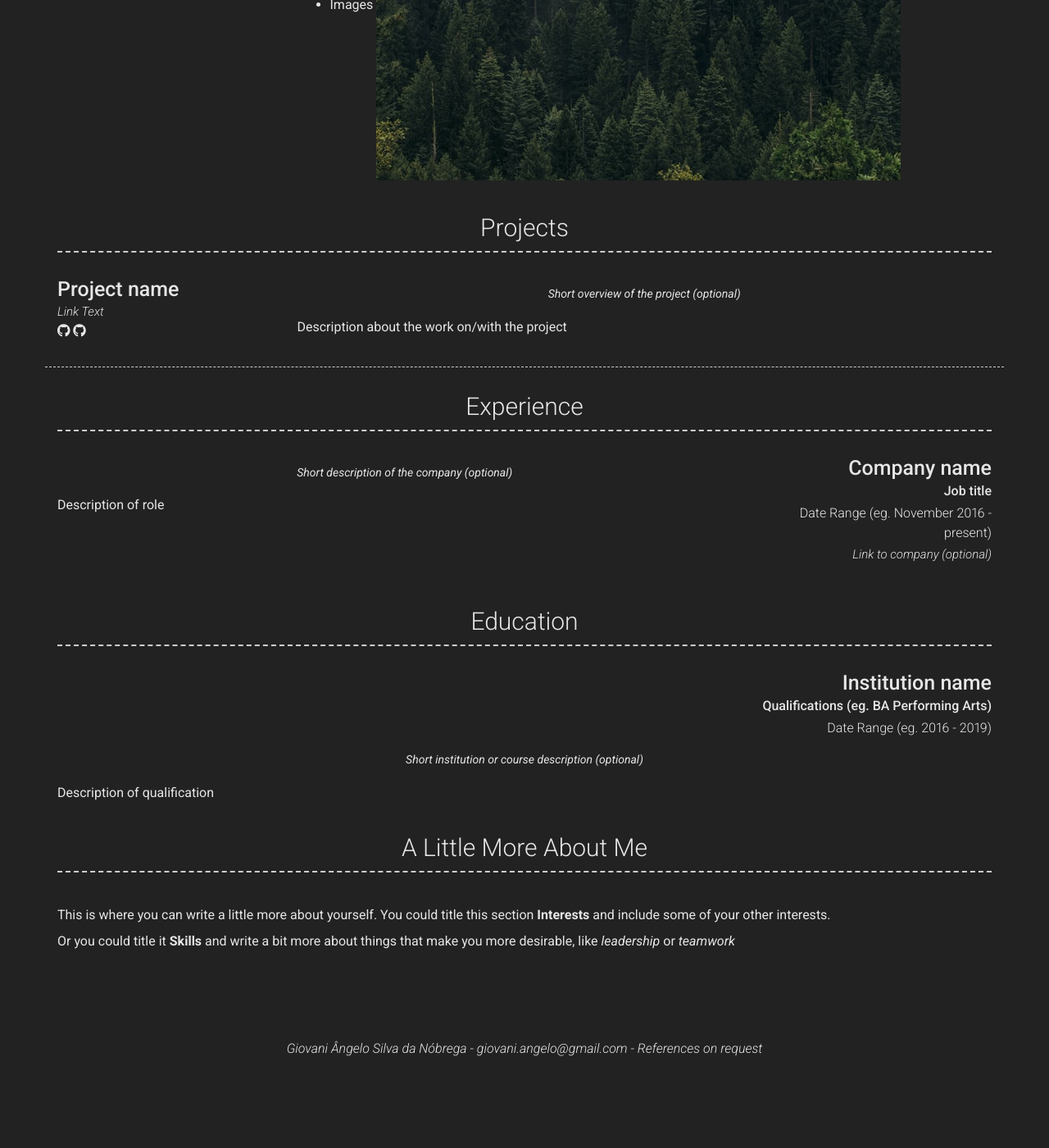
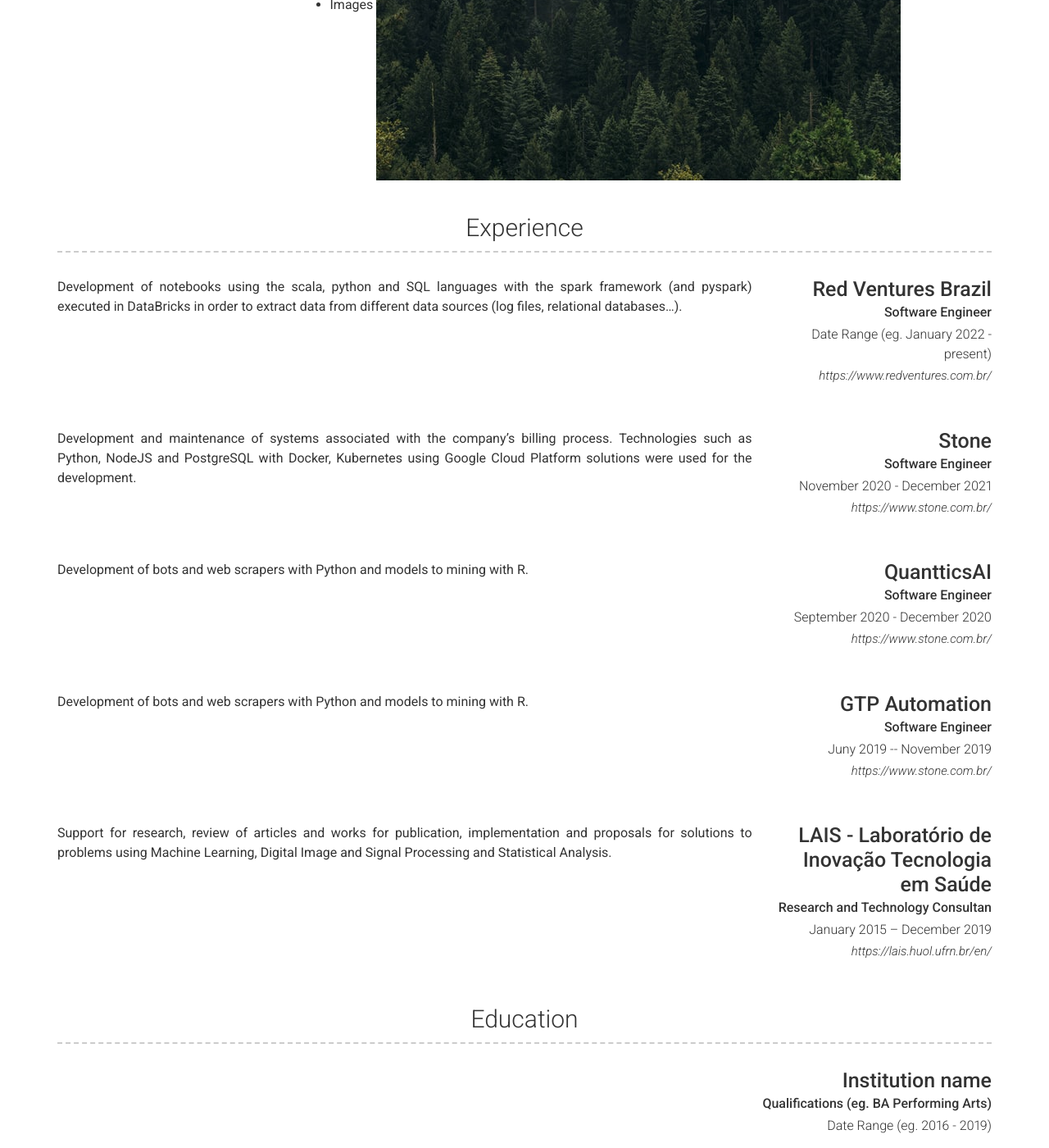
Before and after one commit to GiovaniGitHub/resume, a Jekyll site: the page built from index.md, in a window 1280 px wide and 1400 px high, scrolled down 719 px. Shown: the whole window at 82% size. Built offline with Jekyll 4.4.1, drawn with Linux system fonts in a browser that asks for light colours; nearby versions of some CDN libraries; before the commit the page ends 2018 px from its top, so only the background shows below that; some of the changed text lies outside the part shown.

Commit message:
chore: Set professional experience.

```diff
--- a/_config.yml
+++ b/_config.yml
@@ -1,5 +1,5 @@
 # Site
-repository: Git repository where your resume will be hosted, only required if you are hosting on GitHub (eg. sproogen/modern-resume-theme)
+repository: sproogen/modern-resume-theme
 # favicon: Directory of your favicon (eg. images/favicon.ico)(optional)
 
 # Content configuration version
@@ -9,47 +9,20 @@ version: 2
 name: Giovani Ângelo Silva da Nóbrega
 title: Software Engineer
 email: giovani.angelo@gmail.com
-# email_title: Email (Email title override)
 phone: Your phone number (optional)
 # phone_title: Phone (Phone title override)
 website: Your website (eg. https://google.com)(optional)
-# website_title: Web (Website title override)
+website_title: https://giovanigithub.github.io/resume
 
 # Dark Mode (true/false/never)
-darkmode: true
+darkmode: never
 
 # Social links
 # twitter_username: jekyllrb
 github_username:  GiovaniGitHub
-# stackoverflow_username: "00000001"
-# dribbble_username: jekyll
-# facebook_username: jekyll
-# flickr_username: jekyll
-# instagram_username: jekyll
+
 linkedin_username: giovaninobrega
-# xing_username: jekyll
-# pinterest_username: jekyll
-# youtube_username: jekyll
-# orcid_username: 0000-0000-0000-0000
-# googlescholar_username: D847cGsAAAAJ
 
-# Additional icon links
-# additional_links:
-# - title: Link name
-#   icon: Font Awesome brand icon name (eg. fab fa-twitter) (https://fontawesome.com/icons?d=gallery&s=brands&m=free)
-#   url: Link url (eg. https://google.com)
-# - title: another link
-#   icon: font awesome brand icon name (eg. fab fa-twitter) (https://fontawesome.com/icons?d=gallery&s=brands&m=free)
-#   url: Link url (eg. https://google.com)
-
-# Google Analytics and Tag Manager
-# Using more than one of these may cause issues with reporting
-# gtm: "GTM-0000000"
-# gtag: "UA-00000000-0"
-# google_analytics: "UA-00000000-0"
-
-# About Section
-# about_title: About Me (Use this to override about section title)
 about_profile_image: images/avatar.jpeg
 about_content: | # this will include new lines to allow paragraphs
   Write an awesome description about yourself here, this supports markdown, so you can add [links](http://foobar.com) and highlight things <mark>like this</mark>.
@@ -61,38 +34,80 @@ about_content: | # this will include new lines to allow paragraphs
     - Images ![alt text](/images/landscape-trees.jpg "Trees")
 
 content:
-  - title: Projects # Title for the section
-    layout: list # Type of content section (list/text)
-    content:
-      - layout: left
-        border: weak  # Value of `weak` will display a weak border below this item. # Any
-                      # other value (or no value) means no border will be displayed
-        title: Project name
-        link: Link to project (eg. sproogen.github.io/modern-resume-theme)(optional)
-        link_text: Link Text
-        additional_links:
-          - title:  Github page for project (eg. sproogen/modern-resume-theme)
-            icon: fab fa-github
-            url: Link to project (eg. sproogen.github.io/modern-resume-theme)(optional)
-          - title:  Github page for project (eg. sproogen/modern-resume-theme)
-            icon: fab fa-github
-            url: Link to project (eg. sproogen.github.io/modern-resume-theme)(optional)
-        quote: >
-          Short overview of the project (optional)
-        description: | # this will include new lines to allow paragraphs
-          Description about the work on/with the project
+  # - title: Projects # Title for the section
+  #   layout: list # Type of content section (list/text)
+  #   content:
+  #     - layout: left
+  #       border: weak  # Value of `weak` will display a weak border below this item. # Any
+  #                     # other value (or no value) means no border will be displayed
+  #       title: Project name
+  #       link: Link to project (eg. sproogen.github.io/modern-resume-theme)(optional)
+  #       link_text: Link Text
+  #       additional_links:
+  #         - title:  Github page for project (eg. sproogen/modern-resume-theme)
+  #           icon: fab fa-github
+  #           url: Link to project (eg. sproogen.github.io/modern-resume-theme)(optional)
+  #         - title:  Github page for project (eg. sproogen/modern-resume-theme)
+  #           icon: fab fa-github
+  #           url: Link to project (eg. sproogen.github.io/modern-resume-theme)(optional)
+  #       quote: >
+  #         Short overview of the project (optional)
+  #       description: | # this will include new lines to allow paragraphs
+  #         Description about the work on/with the project
   - title: Experience
     layout: list
     content:
       - layout: right
-        title: Company name
-        sub_title: Job title
-        caption: Date Range (eg. November 2016 - present)
-        link: Link to company (optional)
-        quote: >
-          Short description of the company (optional)
+        title: Red Ventures Brazil
+        sub_title: Software Engineer
+        caption: Date Range (eg. January 2022 - present)
+        link: https://www.redventures.com.br/
+        # quote: >
+        #   Short description of the company (optional)
         description: | # this will include new lines to allow paragraphs
-          Description of role
+          Development of notebooks using the scala, python and SQL languages with the
+          spark framework (and pyspark) executed in DataBricks in order to extract data
+          from different data sources (log files, relational databases...).
+      - layout: right
+        title: Stone
+        sub_title: Software Engineer
+        caption: November 2020 - December 2021
+        link: https://www.stone.com.br/
+        # quote: >
+        #   Short description of the company (optional)
+        description: | # this will include new lines to allow paragraphs
+          Development and maintenance of systems associated with the company's billing process.
+          Technologies such as Python, NodeJS and PostgreSQL with Docker,
+          Kubernetes using Google Cloud Platform solutions were used for the development.
+      - layout: right
+        title: QuantticsAI
+        sub_title: Software Engineer
+        caption: September 2020 - December 2020
+        link: https://www.stone.com.br/
+        # quote: >
+        #   Short description of the company (optional)
+        description: | # this will include new lines to allow paragraphs
+          Development of bots and web scrapers with Python and models to mining with R.
+      - layout: right
+        title: GTP Automation
+        sub_title: Software Engineer
+        caption: Juny 2019 -- November 2019
+        link: https://www.stone.com.br/
+        # quote: >
+        #   Short description of the company (optional)
+        description: | # this will include new lines to allow paragraphs
+          Development of bots and web scrapers with Python and models to mining with R.
+      - layout: right
+        title: LAIS - Laboratório de Inovação Tecnologia em Saúde
+        sub_title: Research and Technology Consultan
+        caption: January 2015 – December 2019
+        link: https://lais.huol.ufrn.br/en/
+        # quote: >
+        #   Short description of the company (optional)
+        description: | # this will include new lines to allow paragraphs
+            Support for research, review of articles and works for publication,
+            implementation and proposals for solutions to problems using Machine Learning,
+            Digital Image and Signal Processing and Statistical Analysis.
   - title: Education
     layout: list
     content:
```
